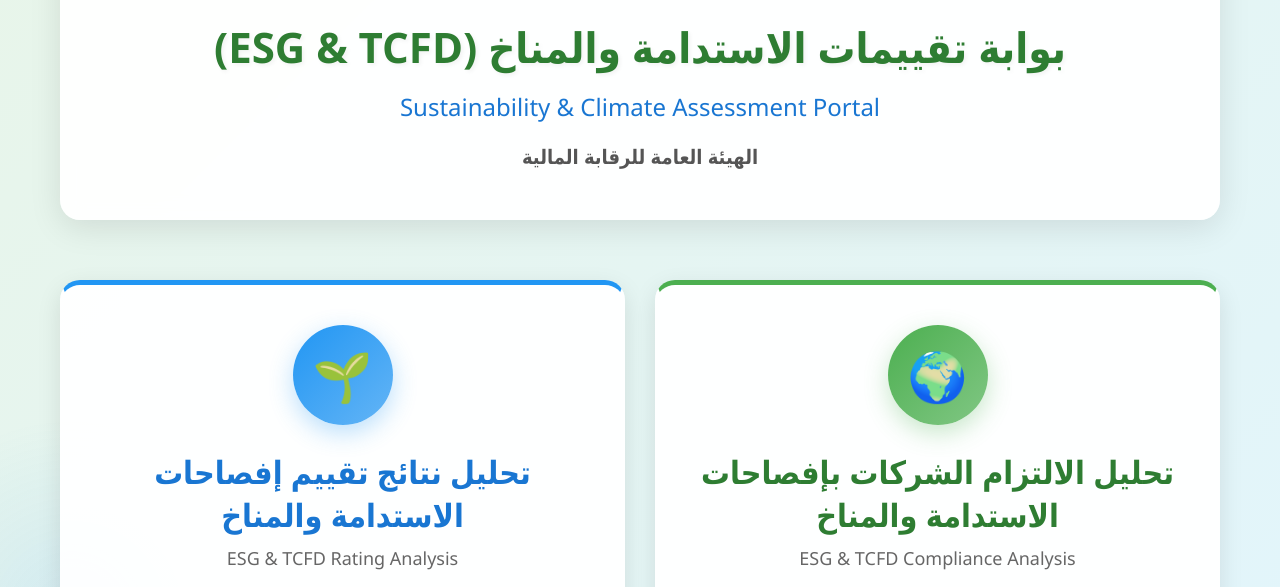
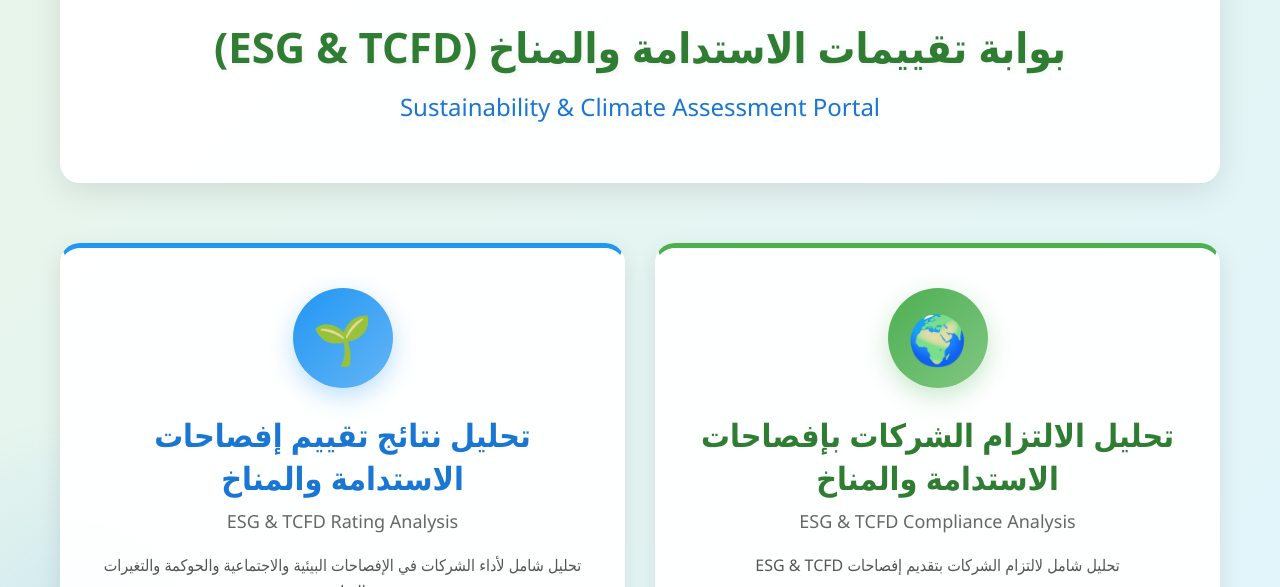
Before and after one commit to ahmedkeshk10/Sustainability-Climate-Disclosure-Assessment-Portal, a plain HTML site: page index.html in a window 1280 px wide. Shown: the part 144-731 px from the top of the page. Drawn offline with Linux system fonts and the light colour scheme.

Commit message:
Update index.html

```diff
--- a/index.html
+++ b/index.html
@@ -454,7 +454,6 @@
             </div>
             <h1 class="main-title">بوابة تقييمات الاستدامة والمناخ (ESG & TCFD)</h1>
             <p class="main-title-english">Sustainability & Climate Assessment Portal</p>
-            <h2 class="subtitle">الهيئة العامة للرقابة المالية</h2>
          </header>
 
         <!-- Assessment Cards -->
```
